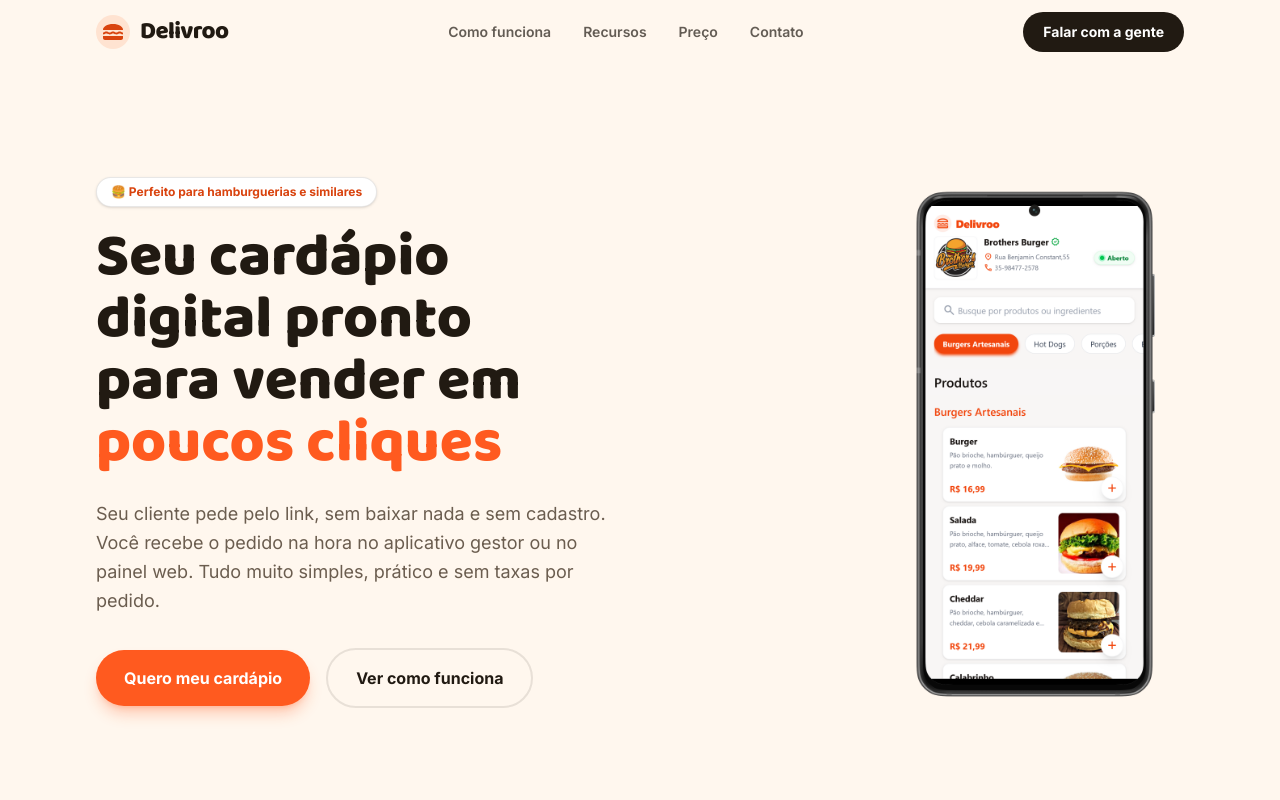
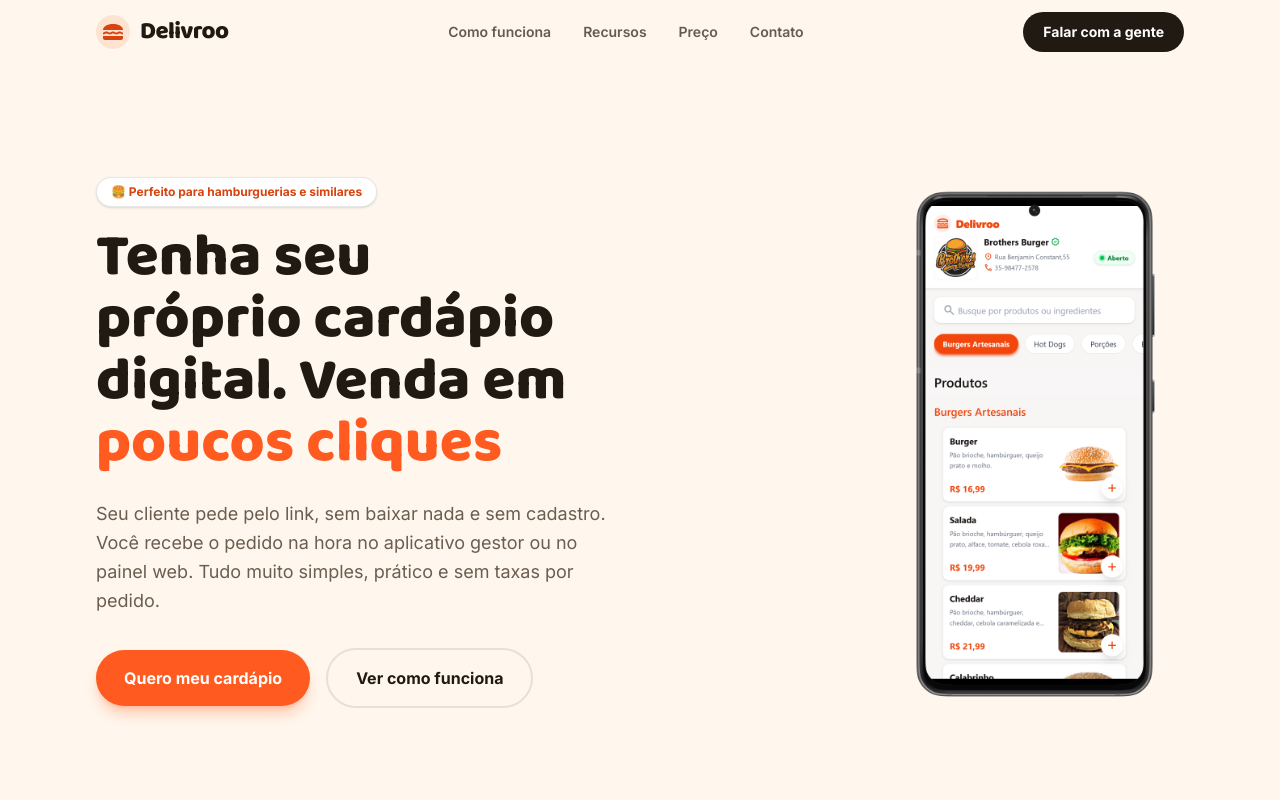
Before and after one commit to jccintr/delivroo-landing-page, a React (Vite) app: page / in a window 1280 px wide. Shown: the top 800 px of the page. Built offline with nearby package versions, Linux system fonts and the light colour scheme.

Commit message:
alterado hero title

```diff
--- a/src/sections/Hero.jsx
+++ b/src/sections/Hero.jsx
@@ -13,7 +13,7 @@ export default function Hero() {
             🍔 Perfeito para hamburguerias e similares
           </span>
           <h1 className="font-display font-extrabold text-[2.6rem] leading-[1.05] sm:text-6xl sm:leading-[1.03] text-ink mt-5 text-balance">
-            Seu cardápio digital pronto para vender em {" "}
+            Tenha seu próprio cardápio digital. Venda em {" "}
             <span className="text-orange">poucos cliques</span>
           </h1>
           <p className="text-lg text-ink-soft mt-6 max-w-lg leading-relaxed">
```
